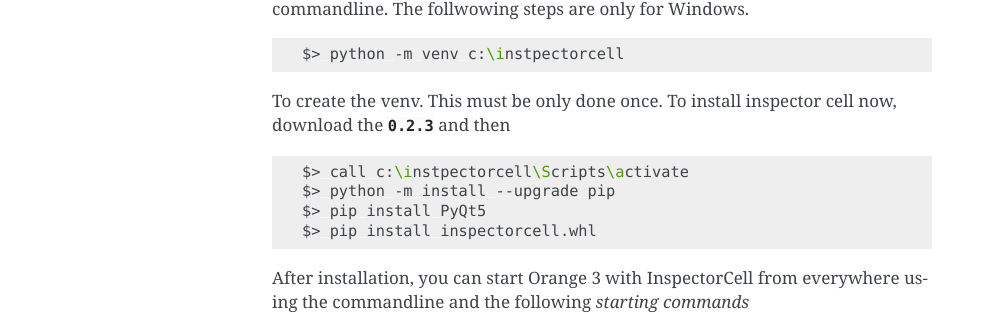
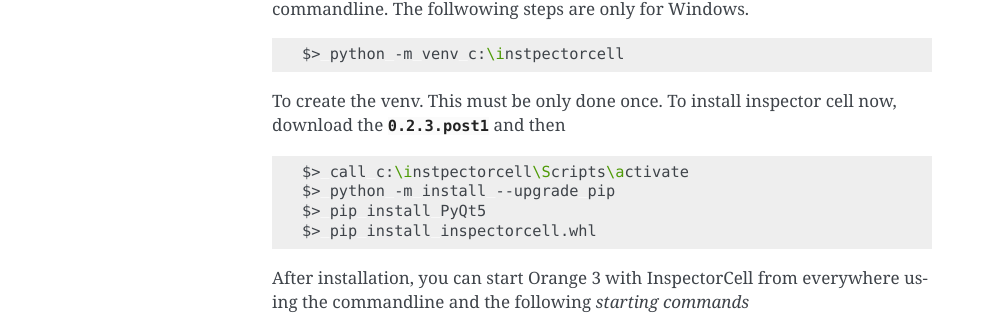
Before and after one commit to AndreGosselink/InspectorCell, a Sphinx documentation site: the page built from doc/source/install.rst, in a window 1280 px wide. Shown: the part 995-1309 px from the top of the page, without its empty margins (148-1141 px from the left). Built offline with Sphinx 7.4.7, drawn with Linux system fonts in a browser that asks for light colours.

Commit message:
updated docs

```diff
--- a/doc/source/conf.py
+++ b/doc/source/conf.py
@@ -35,7 +35,7 @@
 # warnings.warn('Could not import repository')
 
 rst_epilog = """
-.. |LatestWheel| replace:: :download:`0.2.3 </_static/dist/inspectorcell-0.2.3-py3-none-any.whl>`
+.. |LatestWheel| replace:: :download:`0.2.3.post1 </_static/dist/inspectorcell-0.2.3.post1-py3-none-any.whl>`
 """
 
 # build the filelist
```
